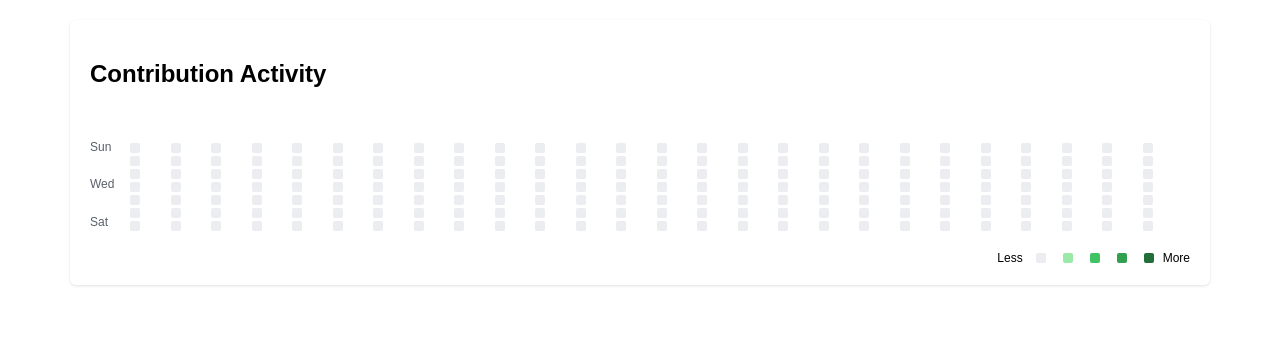
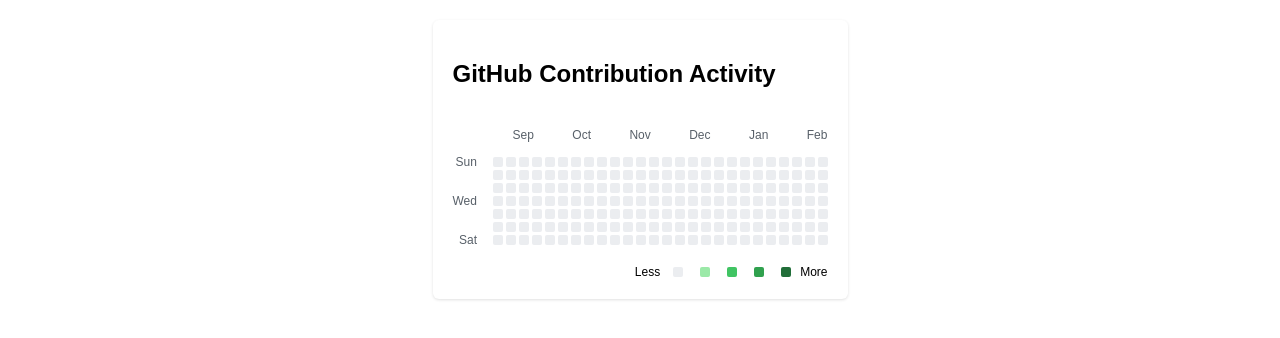
Before and after one commit to lucasfepe/gitcontributions2, a plain HTML site: page index.html in a window 1280 px wide. Drawn offline with Linux system fonts and the light colour scheme; no server answers.

Commit message:
initial commit

```diff
--- a/index.html
+++ b/index.html
@@ -1,32 +1,47 @@
 <!DOCTYPE html>
 <html lang="en">
+
 <head>
   <meta charset="UTF-8" />
   <meta name="viewport" content="width=device-width, initial-scale=1.0" />
-    <title>GitHub Contributions Heatmap</title>
+  <title>GitHub Contribution Activity</title>
   <style>
+    /* Base styles */
     body {
       font-family: Arial, sans-serif;
       margin: 20px;
       background-color: #ffffff;
     }
 
+    /* Container styles */
     .heatmap-container {
-        max-width: 1000px;
       margin: 20px auto;
       padding: 20px;
       background: #ffffff;
       border-radius: 6px;
       box-shadow: 0 1px 3px rgba(0, 0, 0, 0.12);
+      max-width: 375px;
+    }
+
+    /* Heatmap layout */
+    .heatmap-wrapper {
+      position: relative;
+      padding: 20px 0 0 30px;
     }
 
     .contribution-graph {
       display: grid;
-        grid-template-columns: repeat(53, 1fr);
-        gap: 3px;
+      column-gap: 3px;
+      row-gap: 3px;
       padding: 10px;
+      grid-auto-flow: column;
+      grid-template-rows: repeat(7, 1fr);
+      /* min-height: 128px; */
+      position: relative;
     }
 
+
+    /* Day cells */
     .day {
       width: 10px;
       height: 10px;
@@ -39,16 +54,30 @@
       transform: scale(1.2);
     }
 
-      .tooltip {
+    /* Legend styles */
+    .months-legend {
+      display: flex;
+      justify-content: space-between;
+      padding-left: 30px;
+      margin-bottom: 5px;
+      font-size: 12px;
+      color: #586069;
+    }
+
+    .weekdays-legend {
       position: absolute;
-        background: #24292e;
-        color: #ffffff;
-        padding: 5px 10px;
-        border-radius: 3px;
+      left: 0;
+      top: 45px;
+      display: flex;
+      flex-direction: column;
+      justify-content: space-between;
+      height: 92px;
       font-size: 12px;
-        pointer-events: none;
-        display: none;
+      color: #586069;
+      padding: 2px 0;
+      text-align: right;
     }
+
 
     .legend {
       display: flex;
@@ -71,33 +100,8 @@
       border-radius: 2px;
       margin-right: 4px;
     }
-      .heatmap-wrapper {
-        position: relative;
-        padding: 20px 0 0 30px; /* Space for labels */
-      }
 
-      .months-legend {
-        display: flex;
-        justify-content: space-between;
-        padding-left: 30px;
-        margin-bottom: 5px;
-        font-size: 12px;
-        color: #586069;
-      }
-
-      .weekdays-legend {
-        position: absolute;
-        left: 0;
-        top: 20px;
-        display: flex;
-        flex-direction: column;
-        justify-content: space-around;
-        height: calc(100% - 20px);
-        font-size: 12px;
-        color: #586069;
-      }
-
-      /* Loading animation styles */
+    /* Loading animation */
     .loading-overlay {
       position: absolute;
       top: 0;
@@ -105,7 +109,7 @@
       right: 0;
       bottom: 0;
       background: rgba(255, 255, 255, 0.9);
-        display: flex;
+      display: none;
       justify-content: center;
       align-items: center;
       z-index: 1000;
@@ -124,44 +128,29 @@
       0% {
         transform: rotate(0deg);
       }
+
       100% {
         transform: rotate(360deg);
       }
     }
 
-      /* Adjust container to accommodate labels */
-      .heatmap-container {
-        max-width: 1100px; /* Increased to accommodate labels */
-      }
-
-      .contribution-graph {
-        grid-template-columns: repeat(53, 1fr);
-        gap: 3px;
-        padding: 10px;
-      }
-      .contribution-graph {
-        display: grid;
-        gap: 3px;
-        padding: 10px;
-        grid-auto-flow: column; /* Make grid flow by column */
-        grid-template-rows: repeat(
-          7,
-          1fr
-        ); /* 7 rows for each day of the week */
-      }
-
-      .day {
-        width: 10px;
-        height: 10px;
-        border-radius: 2px;
-        cursor: pointer;
-        transition: transform 0.1s ease;
+    /* Tooltip */
+    .tooltip {
+      position: absolute;
+      background: #24292e;
+      color: #ffffff;
+      padding: 5px 10px;
+      border-radius: 3px;
+      font-size: 12px;
+      pointer-events: none;
+      display: none;
     }
   </style>
 </head>
+
 <body>
   <div class="heatmap-container">
-      <h2>Contribution Activity</h2>
+    <h2>GitHub Contribution Activity</h2>
     <div class="heatmap-wrapper">
       <div class="months-legend" id="months"></div>
       <div class="weekdays-legend">
@@ -198,37 +187,60 @@
   <div id="tooltip" class="tooltip"></div>
 
   <script>
-      const username = "lucasfepe"; // Replace with your GitHub username
-      const token = "";
-      // process.env.GITHUB_TOKEN; // Use environment variable for token
+    const CONSTANTS = {
+      username: "lucasfepe",
+      colors: {
+        level0: "#ebedf0",
+        level1: "#9be9a8",
+        level2: "#40c463",
+        level3: "#30a14e",
+        level4: "#216e39"
+      }
+    };
+
+    function getContributionColor(count) {
+      if (count === 0) return CONSTANTS.colors.level0;
+      if (count <= 3) return CONSTANTS.colors.level1;
+      if (count <= 6) return CONSTANTS.colors.level2;
+      if (count <= 9) return CONSTANTS.colors.level3;
+      return CONSTANTS.colors.level4;
+    }
 
     async function getContributionData() {
+      // Check if cached data exists and is from today
+      const cached = localStorage.getItem('githubContributions');
+      if (cached) {
+
+        const { timestamp, data } = JSON.parse(cached);
+        const isToday = new Date(timestamp).toDateString() === new Date().toDateString();
+
+        if (isToday) {
+          await new Promise(resolve => setTimeout(resolve, 2000));
+          // Convert the cached data back to a Map
+          return new Map(Object.entries(data));
+        }
+      }
+
       const endDate = new Date();
       const startDate = new Date(endDate);
-        startDate.setFullYear(endDate.getFullYear() - 1);
-
+      startDate.setMonth(endDate.getMonth() - 6);
 
       const contributionData = new Map();
 
       try {
         const headers = {
-            Authorization: `Bearer ${token}`,
-            Accept: "application/vnd.github.v3+json",
+          Accept: "application/vnd.github.v3+json"
         };
 
-          // Get user's repositories
         const reposResponse = await fetch(
-            `https://api.github.com/users/${username}/repos`,
+          `https://api.github.com/users/${CONSTANTS.username}/repos`,
           { headers }
         );
         const repos = await reposResponse.json();
 
-          // Get commits for each repository
         for (const repo of repos) {
           const commitsResponse = await fetch(
-              `https://api.github.com/repos/${username}/${
-                repo.name
-              }/commits?author=${username}&since=${startDate.toISOString()}`,
+            `https://api.github.com/repos/${CONSTANTS.username}/${repo.name}/commits?author=${CONSTANTS.username}&since=${startDate.toISOString()}`,
             { headers }
           );
           const commits = await commitsResponse.json();
@@ -236,27 +248,22 @@
           if (Array.isArray(commits)) {
             commits.forEach((commit) => {
               const date = commit.commit.author.date.split("T")[0];
-                contributionData.set(
-                  date,
-                  (contributionData.get(date) || 0) + 1
-                );
+              contributionData.set(date, (contributionData.get(date) || 0) + 1);
             });
           }
         }
+
+        // Cache the response with timestamp
+        localStorage.setItem('githubContributions', JSON.stringify({
+          timestamp: new Date().toISOString(),
+          data: Object.fromEntries(contributionData)
+        }));
 
         return contributionData;
       } catch (error) {
         console.error("Error fetching contribution data:", error);
         return new Map();
       }
-      }
-
-      function getContributionColor(count) {
-        if (count === 0) return "#ebedf0";
-        if (count <= 3) return "#9be9a8";
-        if (count <= 6) return "#40c463";
-        if (count <= 9) return "#30a14e";
-        return "#216e39";
     }
 
     function createMonthsLegend(startDate, endDate) {
@@ -266,9 +273,7 @@
       monthsContainer.innerHTML = "";
 
       while (currentDate <= endDate) {
-          const month = currentDate.toLocaleString("default", {
-            month: "short",
-          });
+        const month = currentDate.toLocaleString("default", { month: "short" });
         if (!months.includes(month)) {
           months.push(month);
           const monthSpan = document.createElement("span");
@@ -281,11 +286,63 @@
 
     function showLoading(show) {
       const loadingOverlay = document.querySelector(".loading-overlay");
-        if (show) {
-          loadingOverlay.style.display = "flex";
-        } else {
-          loadingOverlay.style.display = "none";
+      loadingOverlay.style.display = show ? "flex" : "none";
     }
+
+    function createHeatmap(contributionData) {
+      const heatmapContainer = document.getElementById("heatmap");
+      const tooltip = document.getElementById("tooltip");
+      const endDate = new Date();
+      const startDate = new Date(endDate);
+      startDate.setMonth(endDate.getMonth() - 6);
+
+      while (startDate.getDay() !== 0) {
+        startDate.setDate(startDate.getDate() + 1);
+      }
+
+      heatmapContainer.innerHTML = "";
+
+      let weeks = [];
+      let currentWeek = [];
+
+      for (let d = new Date(startDate); d <= endDate; d.setDate(d.getDate() + 1)) {
+        const dateStr = d.toISOString().split("T")[0];
+        const count = contributionData.get(dateStr) || 0;
+
+        const dayElement = document.createElement("div");
+        dayElement.className = "day";
+        dayElement.style.backgroundColor = getContributionColor(count);
+
+        dayElement.addEventListener("mouseover", (e) => {
+          tooltip.innerHTML = `${count} contributions on ${dateStr}`;
+          tooltip.style.display = "block";
+          tooltip.style.left = `${e.pageX + 10}px`;
+          tooltip.style.top = `${e.pageY + 10}px`;
+        });
+
+        dayElement.addEventListener("mouseout", () => {
+          tooltip.style.display = "none";
+        });
+
+        currentWeek.push(dayElement);
+
+        if (currentWeek.length === 7) {
+          weeks.push(currentWeek);
+          currentWeek = [];
+        }
+      }
+
+      if (currentWeek.length > 0) {
+        weeks.push(currentWeek);
+      }
+
+      heatmapContainer.style.gridTemplateColumns = `repeat(${weeks.length}, 1fr)`;
+
+      weeks.forEach((week) => {
+        week.forEach((day) => {
+          heatmapContainer.appendChild(day);
+        });
+      });
     }
 
     async function init() {
@@ -294,7 +351,7 @@
         const data = await getContributionData();
         const endDate = new Date();
         const startDate = new Date(endDate);
-          startDate.setFullYear(endDate.getFullYear() - 1);
+        startDate.setMonth(endDate.getMonth() - 6);
 
         createMonthsLegend(startDate, endDate);
         createHeatmap(data);
@@ -307,100 +364,8 @@
       }
     }
 
-      function createHeatmap(contributionData) {
-        const heatmapContainer = document.getElementById("heatmap");
-        const tooltip = document.getElementById("tooltip");
-        const endDate = new Date();
-        const startDate = new Date(endDate);
-        // Change this line in both the createMonthsLegend and createHeatmap functions
-startDate.setMonth(endDate.getMonth() - 6); // Instead of setFullYear(endDate.getFullYear() - 1)
-
-
-        // Adjust start date to begin on a Sunday
-        // startDate.setDate(startDate.getDate() - startDate.getDay());
-          // Ensure we start on a Sunday by moving back to the previous Sunday
-    while (startDate.getDay() !== 0) {
-        startDate.setDate(startDate.getDate() + 1);
-    }
-
-        // Clear previous content
-        heatmapContainer.innerHTML = "";
-
-        // Add CSS to ensure proper column alignment
-        const style = document.createElement("style");
-        style.textContent = `
-        .calendar__day:nth-child(7n + 1) {
-            grid-column: 1;
-        }
-    `;
-        document.head.appendChild(style);
-
-        // Create array of week columns
-        let weeks = [];
-        let currentWeek = [];
-
-        for (
-          let d = new Date(startDate);
-          d <= endDate;
-          d.setDate(d.getDate() + 1)
-        ) {
-          const dateStr = d.toISOString().split("T")[0];
-          const count = contributionData.get(dateStr) || 0;
-
-          const dayElement = document.createElement("div");
-          dayElement.className = "day";
-          dayElement.style.backgroundColor = getContributionColor(count);
-          console.log(dateStr);
-          // Add hover events
-          dayElement.addEventListener("mouseover", (e) => {
-            const date = new Date(dateStr).toLocaleDateString();
-
-            tooltip.innerHTML = `${count} contributions on ${dateStr}`;
-            tooltip.style.display = "block";
-            tooltip.style.left = `${e.pageX + 10}px`;
-            tooltip.style.top = `${e.pageY + 10}px`;
-          });
-
-          dayElement.addEventListener("mouseout", () => {
-            tooltip.style.display = "none";
-          });
-
-          currentWeek.push(dayElement);
-
-          // Start a new week when we have 7 days
-          if (currentWeek.length === 7) {
-            weeks.push(currentWeek);
-            currentWeek = [];
-          }
-        }
-
-        // Add any remaining days to the last week
-        if (currentWeek.length > 0) {
-          weeks.push(currentWeek);
-        }
-
-        // Update the CSS Grid layout
-        heatmapContainer.style.gridTemplateColumns = `repeat(${weeks.length}, 1fr)`;
-        heatmapContainer.style.gridTemplateRows = "repeat(7, 1fr)";
-        heatmapContainer.style.gridAutoFlow = "column";
-
-        // Add days to the container in the correct order
-        weeks.forEach((week) => {
-          week.forEach((day) => {
-            heatmapContainer.appendChild(day);
-          });
-        });
-      }
-
-      init();
-
-      // Initialize
-      async function init() {
-        const data = await getContributionData();
-        createHeatmap(data);
-      }
-
     init();
   </script>
 </body>
+
 </html>
```
Lines whose indentation alone changed are shown as unchanged.
